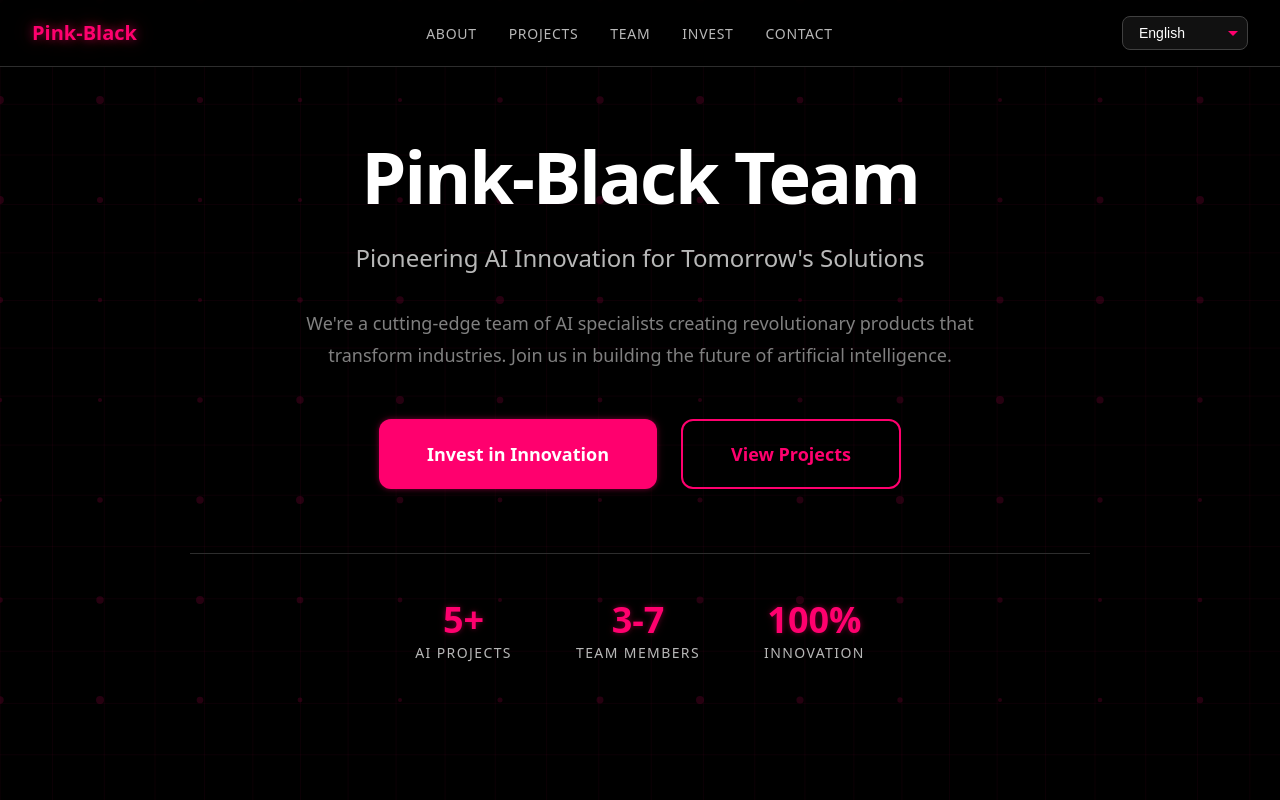
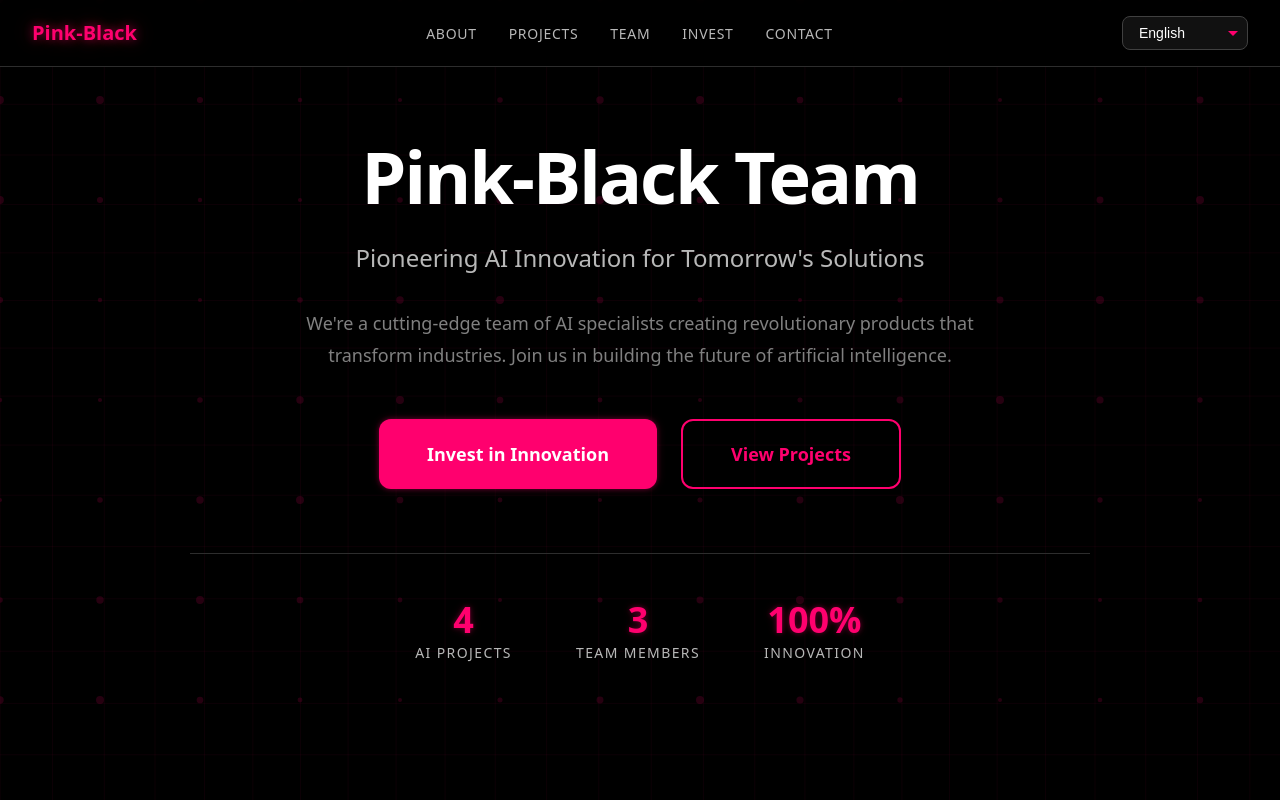
Before and after one commit to pink-black-team/pink-black-team.github.io, a Next.js app: page / in a window 1280 px wide. Shown: the top 800 px of the page. Built offline with nearby package versions, Linux system fonts and the light colour scheme.

Commit message:
feat: fix hero tittles

```diff
--- a/components/Hero.tsx
+++ b/components/Hero.tsx
@@ -42,11 +42,11 @@ export default function Hero() {
 
           <div className={styles.heroStats}>
             <div className={styles.stat}>
-              <div className={styles.statValue}>5+</div>
+              <div className={styles.statValue}>4</div>
               <div className={styles.statLabel}>{t.hero.stats.projects}</div>
             </div>
             <div className={styles.stat}>
-              <div className={styles.statValue}>3-7</div>
+              <div className={styles.statValue}>3</div>
               <div className={styles.statLabel}>{t.hero.stats.team}</div>
             </div>
             <div className={styles.stat}>
```
Also changed, not shown: public/images/projects/foodreceipts/thumbnail.jpg (deleted).
